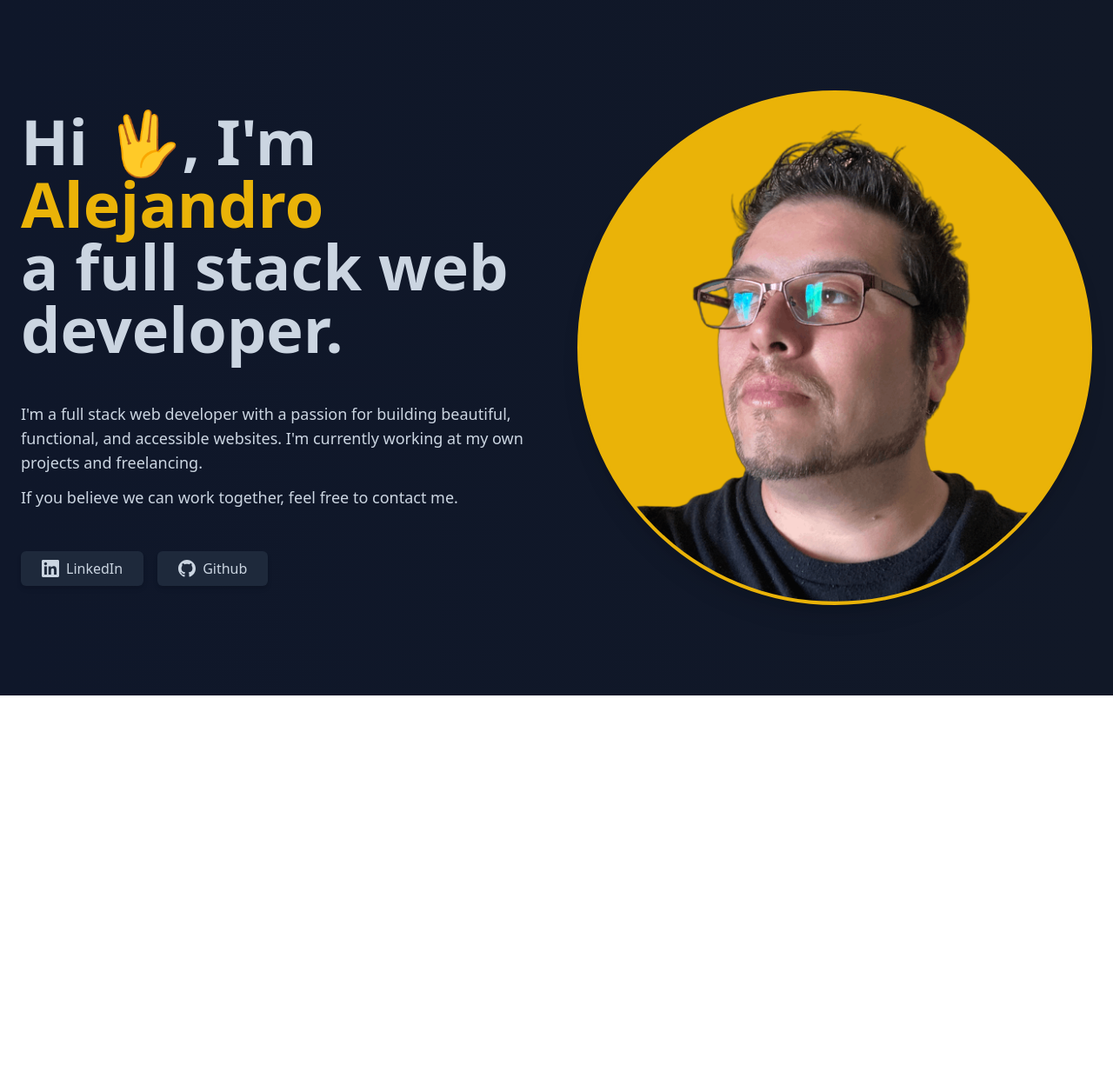
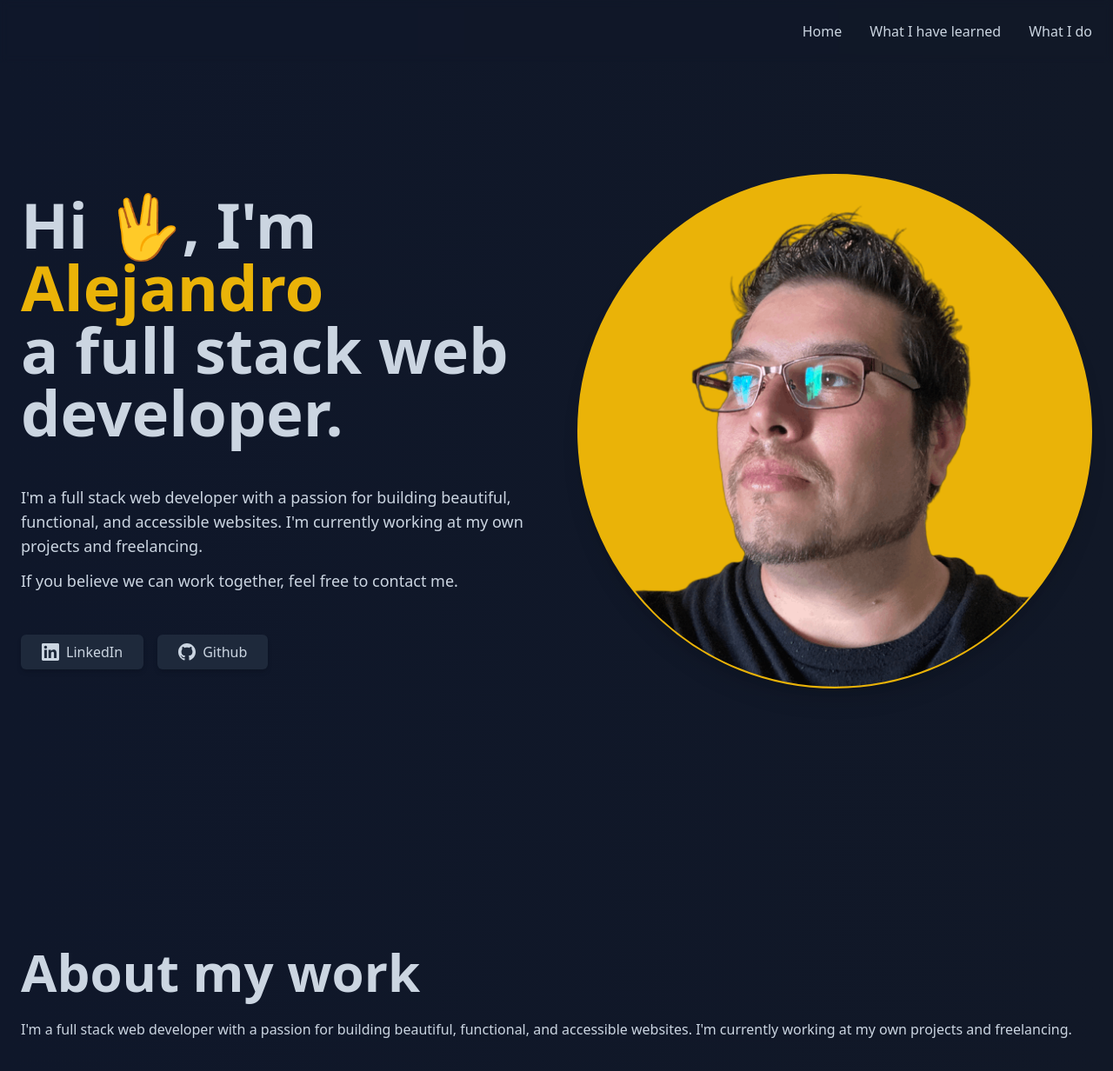
Before and after one commit to Willywes/website, an Astro site: page / in a window 1280 px wide. Shown: the whole page at 87% size. Before the commit the page ends 800 px from the top, so only its background shows below. Built offline with nearby package versions, Linux system fonts and the light colour scheme; Astro itself is replaced by a stand-in of ours.

Commit message:
Refactor layout and component imports

```diff
--- /dev/null
+++ b/src/components/Section.astro
@@ -0,0 +1,11 @@
+---
+interface Props {
+    id: string;
+}
+
+const { id } = Astro.props;
+---
+
+<div id={id} class="min-h-screen flex flex-col py-24">
+    <slot />
+</div>
--- /dev/null
+++ b/src/components/sections/Home.astro
@@ -0,0 +1,52 @@
+---
+import Section from "../Section.astro";
+import LinkButton from "../LinkButton.astro";
+import GithubIcon from "../icons/GithubIcon.astro";
+import LinkedInIcon from "../icons/LinkedInIcon.astro";
+---
+
+<Section id="home">
+    <div
+        class="min-h-screen flex flex-col-reverse md:grid md:grid-cols-2 items-center gap-12"
+    >
+        <div class="flex flex-col gap-12">
+            <h1 class="text-5xl sm:text-7xl font-bold">
+                Hi 🖖, I'm <span class="text-yellow-500">Alejandro</span><br /> a
+                full stack web developer.
+            </h1>
+            <div class="flex flex-col gap-3">
+                <p class="text-lg">
+                    I'm a full stack web developer with a passion for building
+                    beautiful, functional, and accessible websites. I'm
+                    currently working at my own projects and freelancing.
+                </p>
+                <p class="text-lg">
+                    If you believe we can work together, feel free to contact
+                    me.
+                </p>
+            </div>
+            <div class="flex gap-4">
+                <LinkButton
+                    href="https://www.linkedin.com/in/willywes/"
+                    title="Contact me on LinkedIn"
+                >
+                    <LinkedInIcon />
+                    LinkedIn
+                </LinkButton>
+                <LinkButton
+                    href="https://github.com/willywes"
+                    title="Contact me on Github"
+                >
+                    <GithubIcon /> Github
+                </LinkButton>
+            </div>
+        </div>
+        <div class="flex justify-end">
+            <img
+                class="rounded-full cover bg-yellow-500 shadow-xl border-2 border-yellow-500"
+                src="/me.png"
+                alt="Alejandro Isla"
+            />
+        </div>
+    </div>
+</Section>
--- /dev/null
+++ b/src/components/sections/WhatIHaveLearned.astro
@@ -0,0 +1,14 @@
+---
+import Section from "../Section.astro";
+---
+
+<Section id="what-i-have-learned">
+    <div class="flex flex-col gap-6 justify-end">
+        <h2 class="text-4xl sm:text-6xl font-bold">About my work</h2>
+        <p>
+            I'm a full stack web developer with a passion for building
+            beautiful, functional, and accessible websites. I'm currently
+            working at my own projects and freelancing.
+        </p>
+    </div>
+</Section>
--- a/src/layouts/Layout.astro
+++ b/src/layouts/Layout.astro
@@ -10,18 +10,37 @@ const { title } = Astro.props;
 <html lang="en">
 	<head>
 		<meta charset="UTF-8" />
-		<meta name="description" content="I'm a full stack web developer with a passion for building beautiful, functional, and accessible websites." />
+		<meta
+			name="description"
+			content="I'm a full stack web developer with a passion for building beautiful, functional, and accessible websites."
+		/>
 		<meta name="viewport" content="width=device-width" />
 		<link rel="icon" type="image/svg+xml" href="/favicon.svg" />
 		<meta name="generator" content={Astro.generator} />
 		<title>{title}</title>
 	</head>
-	<body class="bg-gradient-to-r from-slate-900 to-gray-900 text-slate-300">
+	<body
+		class="bg-gradient-to-r from-slate-900 to-gray-900 text-slate-300 px-6"
+	>
 		<slot />
 	</body>
 </html>
 <style is:global>
- body {
-	font-family: system-ui, -apple-system, BlinkMacSystemFont, 'Segoe UI', Roboto, Oxygen, Ubuntu, Cantarell, 'Open Sans', 'Helvetica Neue', sans-serif;
- }
+	html {
+		scroll-behavior: smooth;
+	}
+	body {
+		font-family:
+			system-ui,
+			-apple-system,
+			BlinkMacSystemFont,
+			"Segoe UI",
+			Roboto,
+			Oxygen,
+			Ubuntu,
+			Cantarell,
+			"Open Sans",
+			"Helvetica Neue",
+			sans-serif;
+	}
 </style>
--- a/src/pages/index.astro
+++ b/src/pages/index.astro
@@ -1,57 +1,43 @@
 ---
-import GithubIcon from "../components/GithubIcon.astro";
+import GithubIcon from "../components/icons/GithubIcon.astro";
 import LinkButton from "../components/LinkButton.astro";
-import LinkedInIcon from "../components/LinkedInIcon.astro";
+import LinkedInIcon from "../components/icons/LinkedInIcon.astro";
+import WhatIHaveLearned from "../components/sections/WhatIHaveLearned.astro";
+import Home from "../components/sections/Home.astro";
 import Layout from "../layouts/Layout.astro";
 ---
 
 <Layout title="Alejandro Isla | Full Stack Developer">
+	<header class="backdrop-blur-sm fixed top-0 left-0 right-0 z-10 py-6">
+		<div class="container container-xl mx-auto px-6">
+			<nav>
+				<ul class="flex gap-8 items-center justify-end">
+					<li
+						class="hover:text-yellow-500 transition-colors duration-300"
+					>
+						<a href="/">Home</a>
+					</li>
+					<li
+						class="hover:text-yellow-500 transition-colors duration-300"
+					>
+						<a href="#what-i-have-learned">What I have learned</a>
+					</li>
+					<li
+						class="hover:text-yellow-500 transition-colors duration-300"
+					>
+						<a href="#what-i-do">What I do</a>
+					</li>
+				</ul>
+			</nav>
+		</div>
+	</header>
 	<main class="container container-xl mx-auto">
-		<div
-			class="min-h-screen p-6 flex flex-col-reverse md:grid md:grid-cols-2 items-center gap-12"
-		>
-			<div class="flex flex-col gap-12">
-				<h1 class="text-5xl sm:text-7xl font-bold">
-					Hi 🖖, I'm <span class="text-yellow-500">Alejandro</span><br
-					/> a full stack web developer.
-				</h1>
-				<div class="flex flex-col gap-3">
-					<p class="text-lg">
-						I'm a full stack web developer with a passion for
-						building beautiful, functional, and accessible websites.
-						I'm currently working at my own projects and
-						freelancing.
-					</p>
-					<p class="text-lg">
-						If you believe we can work together, feel free to
-						contact me.
-					</p>
-				</div>
-				<div class="flex gap-4">
-					<LinkButton
-						href="https://www.linkedin.com/in/willywes/"
-						title="Contact me on LinkedIn"
-					>
-						<LinkedInIcon />
-						LinkedIn
-					</LinkButton>
-					<LinkButton
-						href="https://github.com/willywes"
-						title="Contact me on Github"
-					>
-						<GithubIcon /> Github
-					</LinkButton>
-				</div>
-			</div>
-			<div class="flex justify-end">
-				<img
-					class="rounded-full cover bg-yellow-500 shadow-xl border-4 border-yellow-500"
-					src="/me.png"
-					alt="Alejandro Isla"
-				/>
-			</div>
-		</div>
+		<Home />
+		<WhatIHaveLearned />
 	</main>
+	<footer>
+		<div class="container container-xl mx-auto py-6"></div>
+	</footer>
+
+	<style></style>
 </Layout>
-
-<style></style>
```
Also changed, not shown: src/components/icons/GithubIcon.astro (renamed from src/components/GithubIcon.astro), src/components/icons/LinkedInIcon.astro (renamed from src/components/LinkedInIcon.astro).
